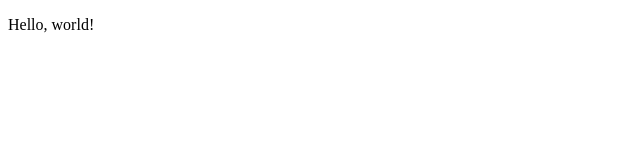
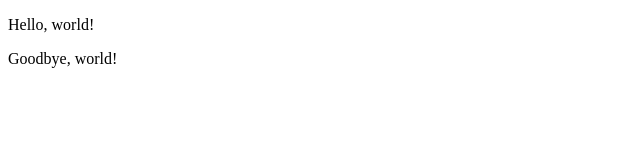
Before and after one commit to RintaroYamada/VisualContentDesign2022, a plain HTML site: page index.html in a window 1280 px wide. Shown: the whole page, without its empty margins (0-640 px from the left). Drawn offline with Linux system fonts and the light colour scheme.

Commit message:
First commit

```diff
--- a/index.html
+++ b/index.html
@@ -8,6 +8,7 @@
 
 <body>
 	<p>Hello, world!</p>
+	<p>Goodbye, world!</p>
 </body>
 
 </html>
```
